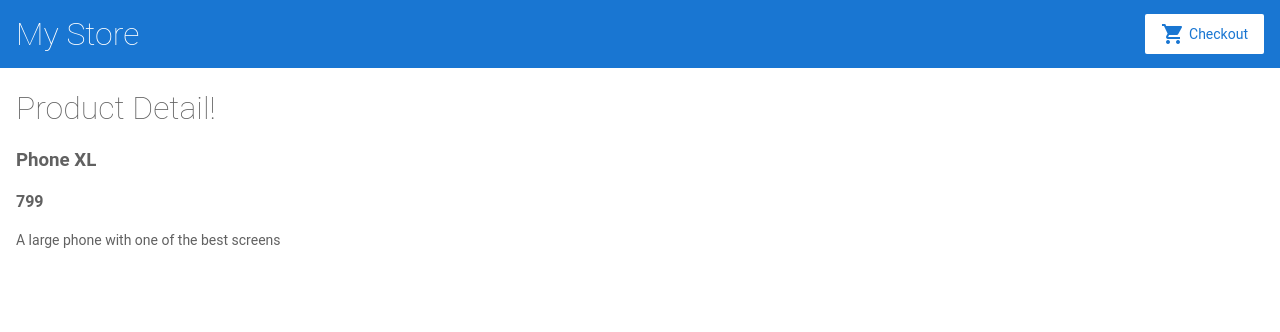
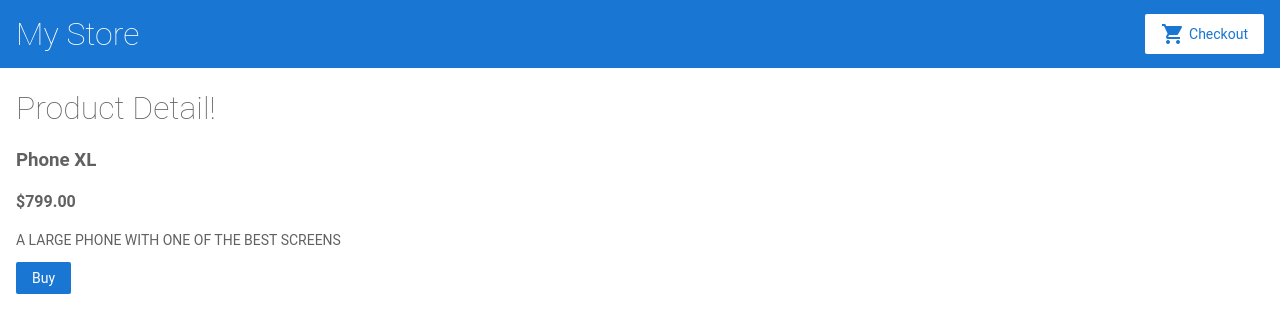
Before and after one commit to Anshu-17/angular-trljym, an Angular app: page /products/1 in a window 1280 px wide. Shown: the top 332 px of the page. Built offline with nearby package versions, Linux system fonts and the light colour scheme.

Commit message:
3 files modified, 1 added

```diff
--- a/src/app/app.module.ts
+++ b/src/app/app.module.ts
@@ -8,6 +8,7 @@
 import { ProductListComponent } from './product-list/product-list.component';
 import { ProductAlertComponent } from './product-alert/product-alert.component';
 import { ProductDetailComponent } from './product-detail/product-detail.component';
+import { CartService } from './cart.service';
 
 @NgModule({
   imports: [
@@ -27,7 +28,8 @@
   ],
   bootstrap: [
     AppComponent
-  ]
+  ],
+  providers: [CartService]
 })
 export class AppModule { }
 
--- /dev/null
+++ b/src/app/cart.service.ts
@@ -0,0 +1,24 @@
+import { Injectable } from "@angular/core";
+
+@Injectable({
+  providedIn: "root"
+})
+export class CartService {
+  // creating an array named items
+  items = [];
+
+  constructor() {}
+  // add to cart
+  addToCart(product) {
+    console.log("addToCart(product) from CartService");
+    console.log("before " + this.items);
+    this.items.push(product);
+     console.log("after " + this.items);
+  }
+
+  //fetching all from CartService
+  clearCart() {
+    this.items = [];
+    return this.items;
+  }
+}
--- a/src/app/product-detail/product-detail.component.html
+++ b/src/app/product-detail/product-detail.component.html
@@ -1,6 +1,7 @@
 <h1>Product Detail!</h1>
 <div *ngIf="product">
 	<h3>{{product.name}}</h3>
-	<h4>{{product.price}}</h4>
-	<p> {{product.description}} </p>
+	<h4>{{product.price | currency}}</h4>
+	<p> {{product.description | uppercase}} </p>
+	<button (click) = "addToCart(product)">Buy </button>
 	<div>
--- a/src/app/product-detail/product-detail.component.ts
+++ b/src/app/product-detail/product-detail.component.ts
@@ -1,5 +1,6 @@
 import { Component, OnInit } from "@angular/core";
 import { ActivatedRoute } from "@angular/router";
+import { CartService } from "../cart.service";
 import { products } from "../products";
 
 @Component({
@@ -9,16 +10,24 @@
 })
 export class ProductDetailComponent implements OnInit {
   product;
-  constructor(private route: ActivatedRoute) {}
+  constructor(private route: ActivatedRoute, private cartService: CartService) {
+    console.log("constructor");
+  }
 
-  ngOnInit() :void {
+  ngOnInit(): void {
     console.log("ngOnInit()");
     // get the productid from the current route
     const routeParams = this.route.snapshot.paramMap;
-    const productIdFromRoute = Number (routeParams.get('productId'));
+    const productIdFromRoute = Number(routeParams.get("productId"));
 
     //get the product with the productId
     // === is equality checks type is equal or not
     this.product = products.find(product => product.id === productIdFromRoute);
   }
+
+  addToCart(product) {
+    this.cartService.addToCart(product);
+    window.alert("Product added to cart!");
+    console.log("addToCart(product) from ProductDetailComponent");
+  }
 }
```
